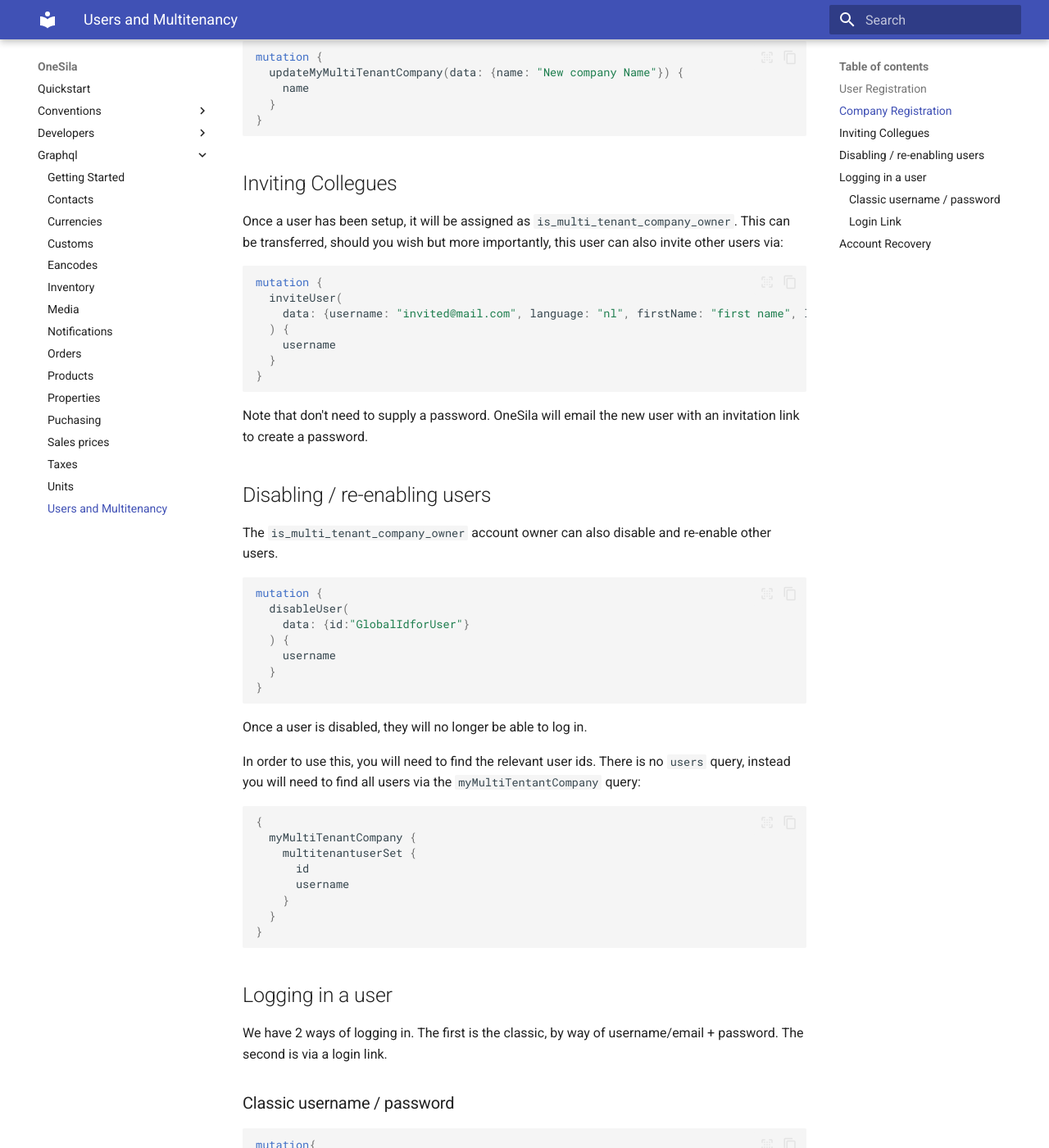
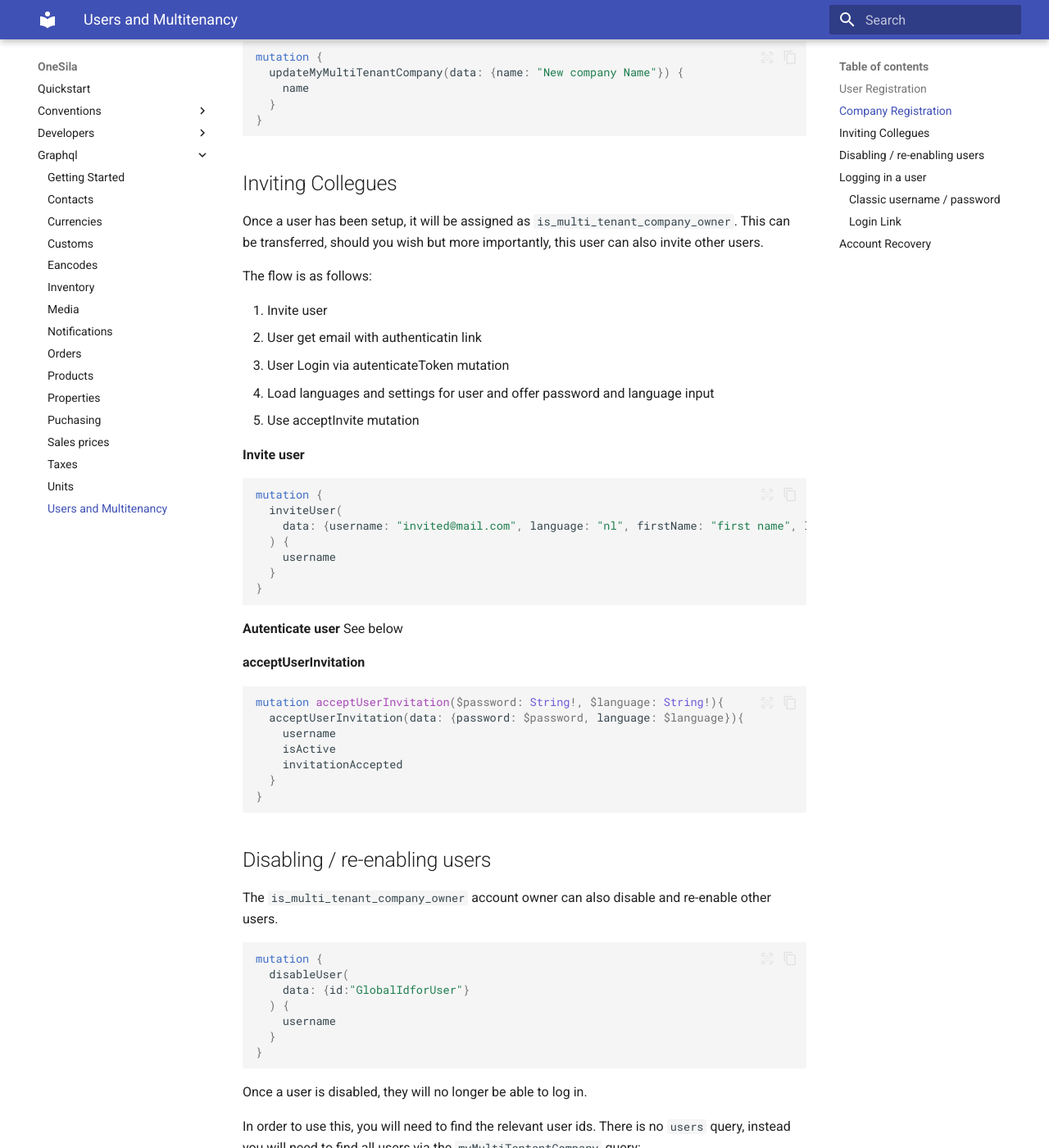
Before and after one commit to OneSila/OneSilaDocs, an MkDocs documentation site: the page built from docs/graphql/users and multi tenancy.md, in a window 1280 px wide and 1400 px high, scrolled down 1392 px. Shown: the whole window at 82% size. Built offline with MkDocs 1.6.1 and Material for MkDocs 9.7.7, drawn with Linux system fonts in a browser that asks for light colours; some of the changed text lies outside the part shown.

Commit message:
adding new pages

````diff
--- a/docs/graphql/users and multi tenancy.md
+++ b/docs/graphql/users and multi tenancy.md
@@ -68,7 +68,17 @@ mutation {
 
 ## Inviting Collegues
 
-Once a user has been setup, it will be assigned as `is_multi_tenant_company_owner`. This can be transferred, should you wish but more importantly, this user can also invite other users via:
+Once a user has been setup, it will be assigned as `is_multi_tenant_company_owner`. This can be transferred, should you wish but more importantly, this user can also invite other users.
+
+The flow is as follows:
+
+1. Invite user
+2. User get email with authenticatin link
+3. User Login via autenticateToken mutation
+4. Load languages and settings for user and offer password and language input
+5. Use acceptInvite mutation
+
+**Invite user**
 
 ```graphql
 mutation {
@@ -80,7 +90,22 @@ mutation {
 }
 ```
 
-Note that don't need to supply a password. OneSila will email the new user with an invitation link to create a password.
+**Autenticate user**
+See below
+
+**acceptUserInvitation**
+
+
+```graphql
+mutation acceptUserInvitation($password: String!, $language: String!){
+  acceptUserInvitation(data: {password: $password, language: $language}){
+    username
+    isActive
+    invitationAccepted
+  }
+}
+```
+
 
 ## Disabling / re-enabling users
 
````
Also changed, not shown: other parts of docs/graphql/users and multi tenancy.md (+3 -3 lines), docs/developers/creating new apps.md (+14 -10 lines), docs/developers/fixtures.md (added, +7 -0 lines).
